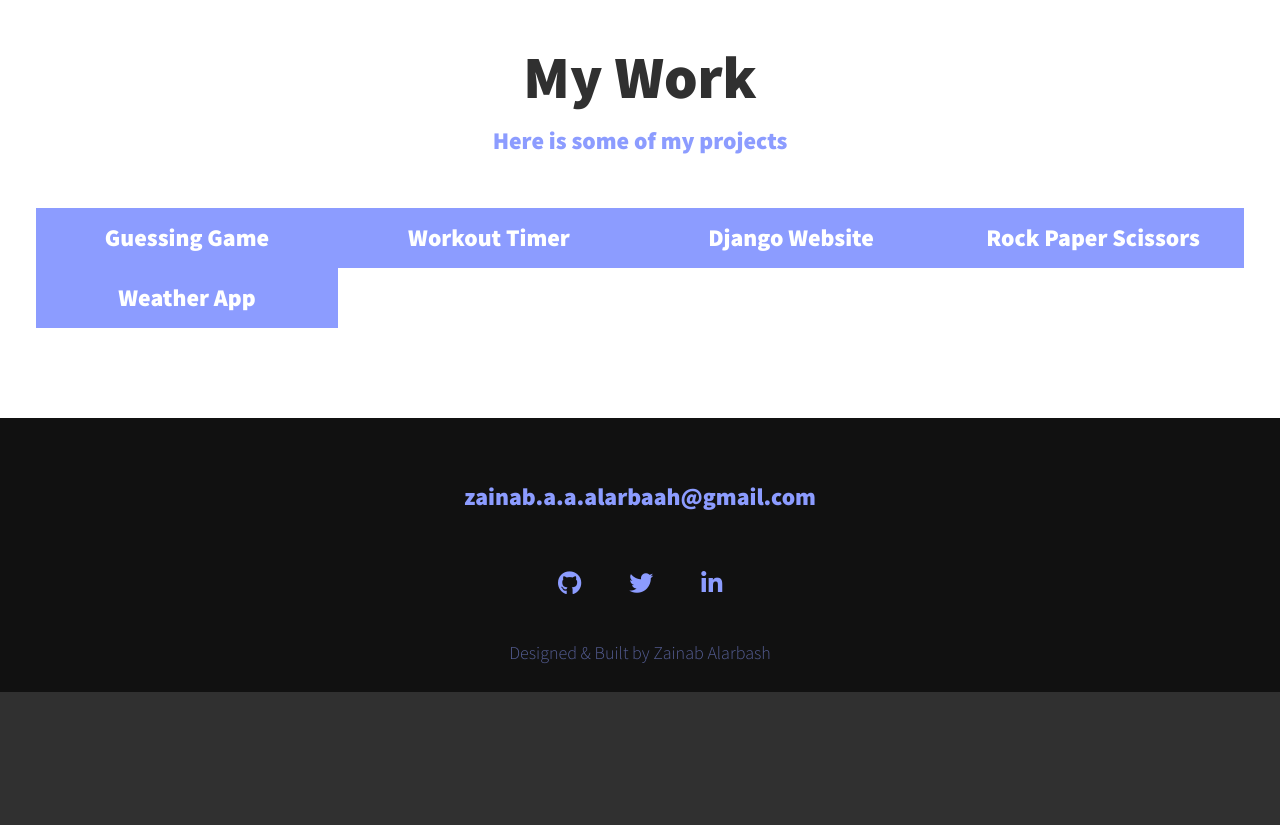
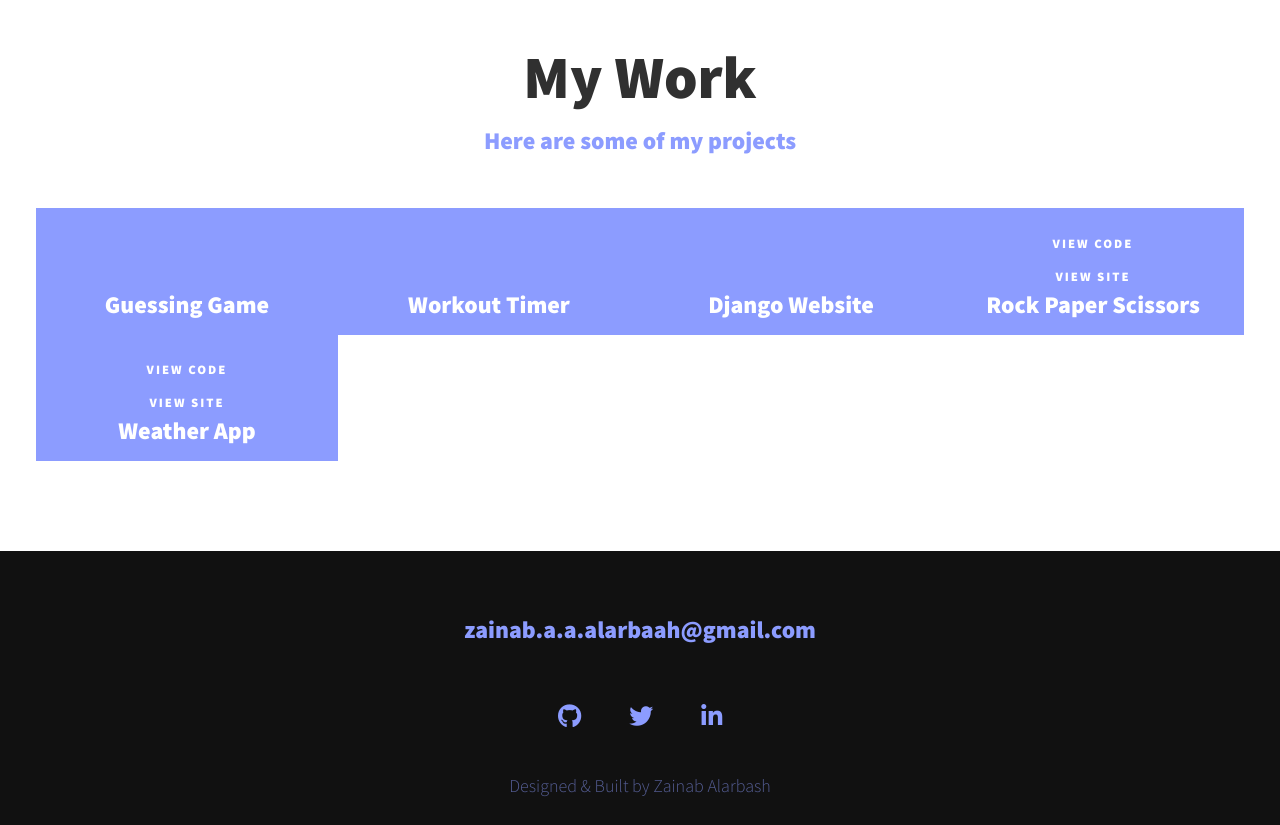
Before and after one commit to ZainabAA/portfolio, a plain HTML site: page index.html in a window 1280 px wide. Shown: the part 1980-2805 px from the top of the page. Before the commit the page ends 2672 px from the top, so only its background shows below. Drawn offline with nearby package versions, Linux system fonts and the light colour scheme.

Commit message:
Update index.html
added "view project" buttons

```diff
--- a/index.html
+++ b/index.html
@@ -77,7 +77,7 @@
 
         <section class='my_work' id='work'>
             <h2 class='section_title section_title_work'>My Work</h2>
-            <p class='section_subtitle section_subtitle_work'>Here is some of my projects</p>
+            <p class='section_subtitle section_subtitle_work'>Here are some of my projects</p>
 
             <div class='portfolio'>
                 <a href='https://github.com/ZainabAA/Guessing_Game' class='portfolio_item' target="_blank">
@@ -95,15 +95,23 @@
                     <h3 class='portfolio_item_title'>Django Website</h3>
                 </a>
 
-                <a href='https://github.com/ZainabAA/Rock-Paper-Scissors' class='portfolio_item' target="_blank">
+                <div class='portfolio_item'>
                     <img src='img/portfolio/rock_paper_scissors_icon.png' alt='' class='portfolio_img'>
+                    <div class='portfolio_buttons'>
+                        <a  href='https://github.com/ZainabAA/Rock-Paper-Scissors' class='btn' target="_blank">View Code</a>
+                        <a href='http://zainabsprojects.com/projects/rockpaperscissors/' class='btn' target="_blank">View Site</a>
+                    </div>
                     <h3 class='portfolio_item_title'>Rock Paper Scissors</h3>
-                </a>
+                </div>
 
-                <a href='https://github.com/ZainabAA/weather-app' class='portfolio_item' target="_blank">
+                <div class='portfolio_item'>
                     <img src='img/portfolio/weather_app_icon.jpg' alt='' class='portfolio_img'>
+                    <div class='portfolio_buttons'>
+                        <a  href='https://github.com/ZainabAA/weather-app'  class='btn' target="_blank">View Code</a>
+                        <a href='http://zainabsprojects.com/projects/weatherapp/' class='btn' target="_blank">View Site</a>
+                    </div>
                     <h3 class='portfolio_item_title'>Weather App</h3>
-                </a>
+                </div>
             </div>
         </section>
 
```
